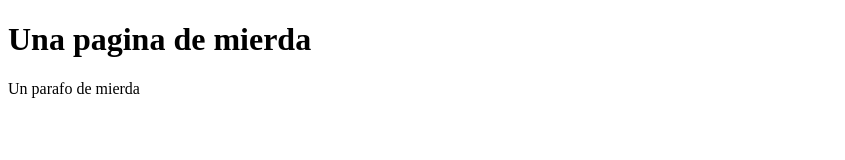
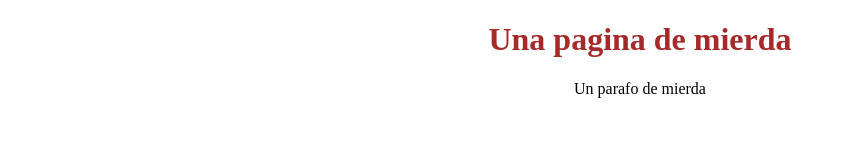
Before and after one commit to drkedrkedjon/practicando-git, a plain HTML site: page index.html in a window 1280 px wide. Shown: the whole page, without its empty margins (0-845 px from the left). Drawn offline with Linux system fonts and the light colour scheme.

Commit message:
Creacion de un CSS document

```diff
--- /dev/null
+++ b/css.css
@@ -0,0 +1,8 @@
+body {
+  text-align: center;
+}
+
+h1 {
+  font-size: 2rem;
+  color: brown;
+}
--- a/index.html
+++ b/index.html
@@ -5,6 +5,7 @@
   <meta http-equiv="X-UA-Compatible" content="IE=edge">
   <meta name="viewport" content="width=device-width, initial-scale=1.0">
   <title>Simple titulo de mierda</title>
+  <link rel="stylesheet" href="css.css">
 </head>
 <body>
     <h1>Una pagina de mierda</h1>
```
